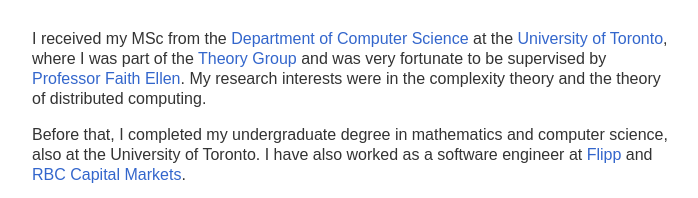
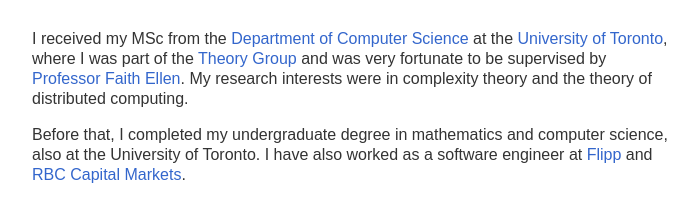
Before and after one commit to kaymanb/online-presence, a plain HTML site: page index.html in a window 1280 px wide. Shown: the part 360-558 px from the top of the page, 288-986 px from the left. Drawn offline with Linux system fonts and the light colour scheme.

Commit message:
Fixed typo

```diff
--- a/index.html
+++ b/index.html
@@ -25,7 +25,7 @@
             </div>
             <p>
             I received my MSc from the <a href="https://web.cs.toronto.edu/">Department of Computer Science</a> at the <a href="https://www.utoronto.ca">University of Toronto</a>, where I was part of the <a href="https://www.cs.toronto.edu/theory/">Theory Group</a> and was very fortunate to be supervised by <a href="https://www.cs.toronto.edu/~faith">Professor Faith Ellen</a>.
-           My research interests were in the complexity theory and the theory of distributed computing.
+           My research interests were in complexity theory and the theory of distributed computing.
             </p>
             <p>
                 Before that, I completed my undergraduate degree in mathematics and computer science, also at the University of Toronto.
```
